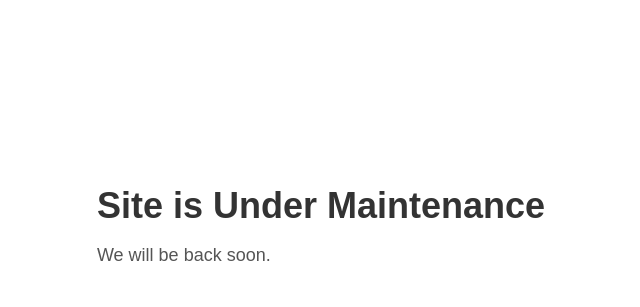
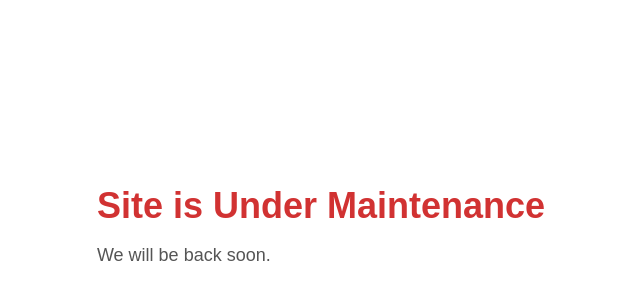
Before and after one commit to samyakmaitre/my_portfolio, a plain HTML site: page index.html in a window 1280 px wide. Shown: the part 166-473 px from the top of the page, without its empty margins (319-959 px from the left). Drawn offline with Linux system fonts and the light colour scheme.

Commit message:
colour change

```diff
--- a/styles.css
+++ b/styles.css
@@ -22,7 +22,7 @@ body {
 }
 
 h1 {
-    color: #333;
+    color: #d13232;
     font-size: 36px;
     margin: 0;
 }
```
